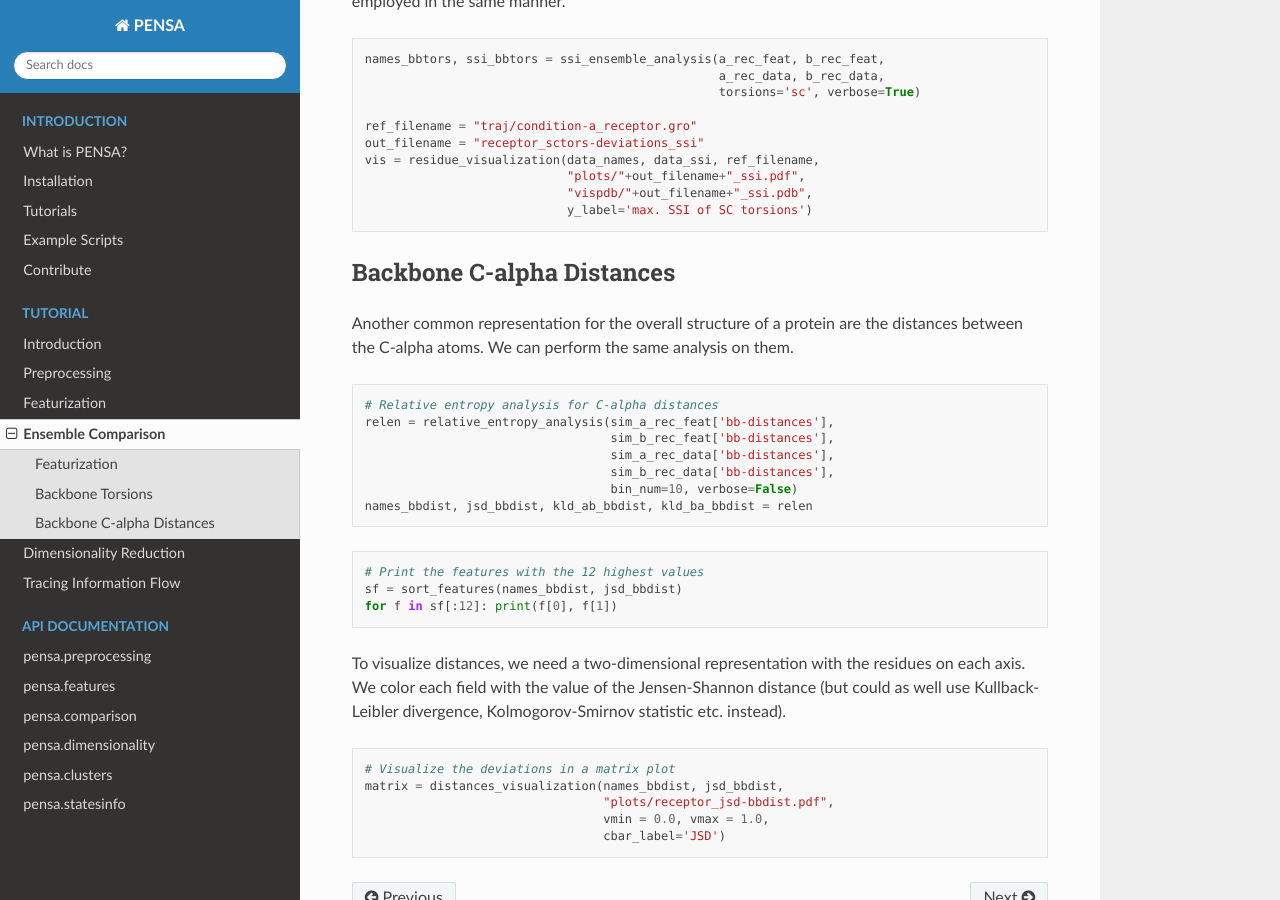
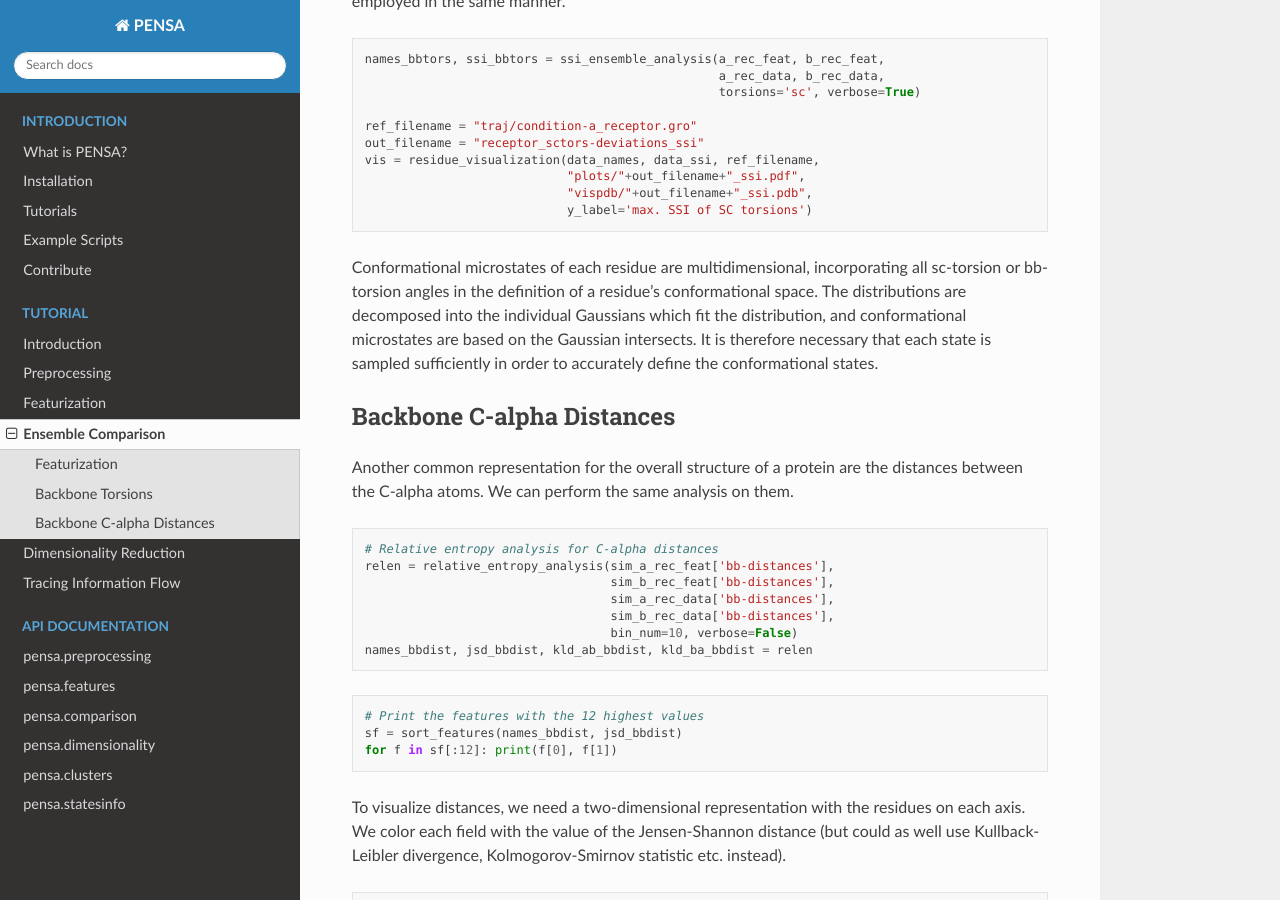
Before and after one commit to drorlab/pensa, a Sphinx documentation site: the page built from docs/tut-4-comparison.rst, in a window 1280 px wide and 900 px high, scrolled down 1616 px. Built offline with Sphinx 7.4.7 and the Read the Docs theme 2.0.0, drawn with Linux system fonts in a browser that asks for light colours.

Commit message:
Updating ssi explanation

```diff
--- a/docs/tut-4-comparison.rst
+++ b/docs/tut-4-comparison.rst
@@ -82,6 +82,7 @@ To investigate differences in discrete conformational microstates within the
 torsion distributions, rather than the continuous distributions,
 the State Specific Information (SSI) analysis can be employed in the same manner.
 
+
 .. code:: python
 
     names_bbtors, ssi_bbtors = ssi_ensemble_analysis(a_rec_feat, b_rec_feat,
@@ -95,7 +96,12 @@ the State Specific Information (SSI) analysis can be employed in the same manner
                                 "vispdb/"+out_filename+"_ssi.pdb",
                                 y_label='max. SSI of SC torsions')
 
-
+Conformational microstates of each residue are multidimensional, incorporating
+all sc-torsion or bb-torsion angles in the definition of a residue's conformational space.
+The distributions are decomposed into the individual Gaussians which fit the
+distribution, and conformational microstates are based on the Gaussian intersects.
+It is therefore necessary that each state is sampled sufficiently in order to
+accurately define the conformational states.
 
 
 Backbone C-alpha Distances
```
